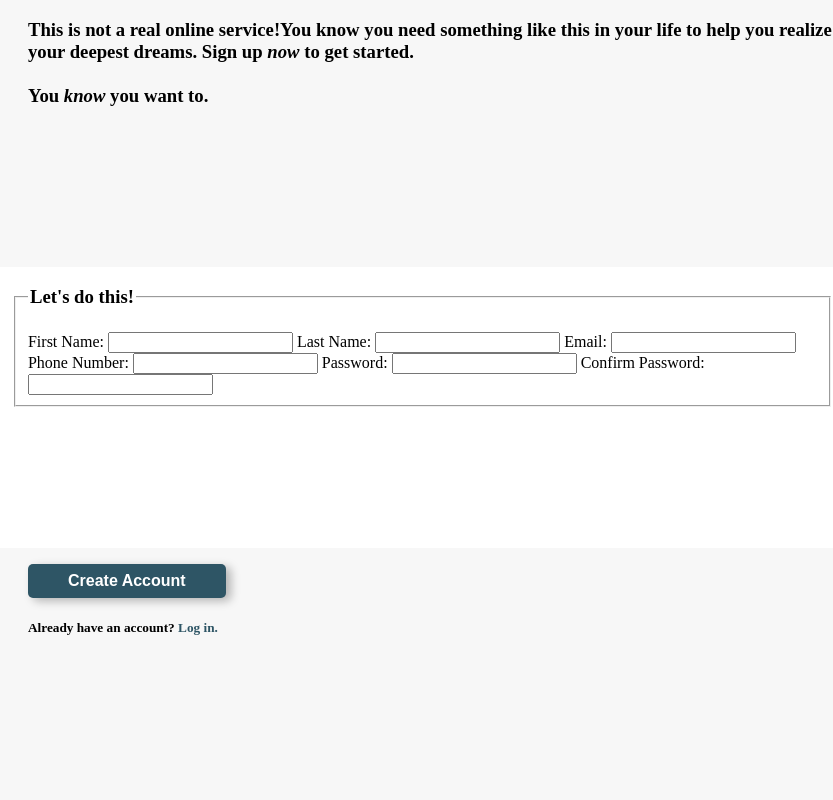
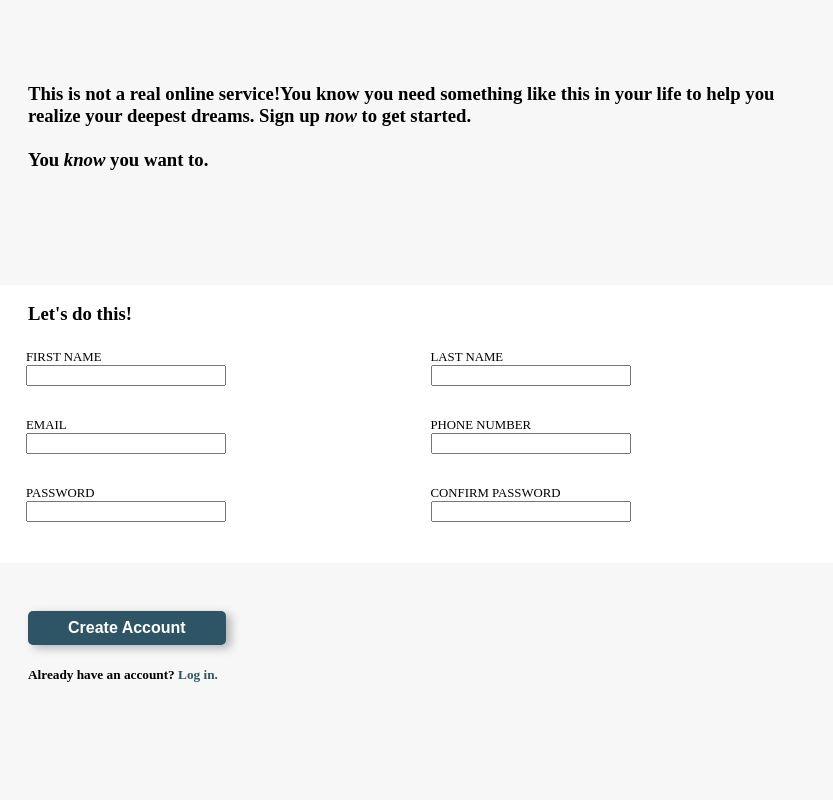
Before and after one commit to KIKODER/signup, a plain HTML site: page index.html in a window 1280 px wide. Shown: the full height of the page, 447-1280 px from the left. Drawn offline with Linux system fonts and the light colour scheme.

Commit message:
Adjusted styles of inputs inside fieldset.

```diff
--- a/index.html
+++ b/index.html
@@ -26,18 +26,36 @@
         <div id="section2" class="section">
             <fieldset>
                 <legend><h3>Let's do this!</h3></legend>
-                <label for="first_name">First Name:</label>
+                <div class="input-row">
+                    <div>
+                        <label for="first_name">FIRST NAME</label>
                         <input type="text" id="first_name" name="first_name">
-                <label for="last_name">Last Name:</label>
+                    </div>
+                    <div>
+                        <label for="last_name">LAST NAME</label>
                         <input type="text" id="last_name" name="last_name">
-                <label for="user_email">Email:</label>
+                    </div>
+                </div>
+                <div class="input-row">
+                    <div>
+                        <label for="user_email">EMAIL</label>
                         <input type="email" id="user_email" name="user_email">
-                <label for="user_number">Phone Number:</label>
+                    </div>
+                    <div>
+                        <label for="user_number">PHONE NUMBER</label>
                         <input type="number" id="user_number" name="user_number">
-                <label for="user_password">Password:</label>
+                    </div>
+                </div>
+                <div class="input-row">
+                    <div>
+                        <label for="user_password">PASSWORD</label>
                         <input type="password" id="user_password" name="user_password">
-                <label for="confirm_password">Confirm Password:</label>
+                    </div>
+                    <div>
+                        <label for="confirm_password">CONFIRM PASSWORD</label>
                         <input type="password" id="confirm_password" name="confirm_password">
+                    </div>
+                </div>
             </fieldset>
         </div>
         <div id="section3" class="section">
--- a/styles.css
+++ b/styles.css
@@ -26,6 +26,33 @@ button {
 
 h5 span {
     color: var(--theme);
+}
+
+fieldset {
+    gap: 1rem;
+    display: flex;
+    flex-direction: column;
+    border: none;
+}
+
+input {
+    width: 12rem;
+}
+
+.input-row {
+    display: flex;
+    gap: 2rem;
+    margin-bottom: 1rem;
+}
+
+.input-row > div {
+    flex: 1;
+    display: flex;
+    flex-direction: column;
+}
+
+label {
+    font-size: 0.8rem;
 }
 
 #left-side {
@@ -78,16 +105,22 @@ h5 span {
     padding-left: 2rem;
 }
 
+#section1 {
+    padding-top: 4rem;
+}
+
 #section2 {
     padding-left: 1rem;
+    margin-bottom: -5rem;
 }
 
 #section3 {
-    padding-top: 1rem;
+    padding-top: 3rem;
 }
 
 .section {
     box-sizing: border-box;
     width: 100%;
     flex-grow: 1;
+    padding-right: 1rem;
 }
```
Lines whose indentation alone changed are shown as unchanged.
